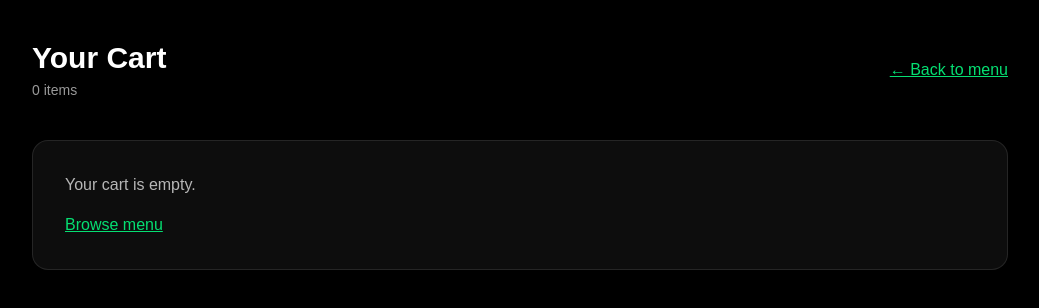
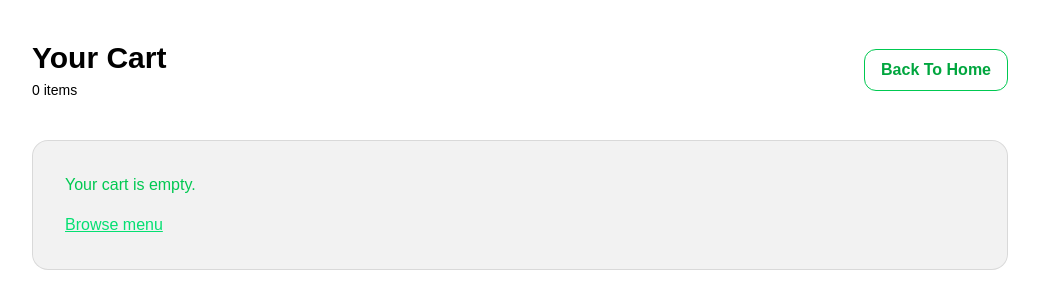
Before and after one commit to Hasara-410/Restaurant, a Next.js app: page /cart in a window 1280 px wide. Shown: the top 308 px of the page, without its empty margins (120-1159 px from the left). Built offline with nearby package versions, Linux system fonts and the light colour scheme.

Commit message:
update checkout page

```diff
--- a/app/cart/page.tsx
+++ b/app/cart/page.tsx
@@ -27,24 +27,27 @@
   };
 
   return (
-    <div className="min-h-screen bg-black text-white">
+    <div className="min-h-screen bg-white text-black">
       <div className="max-w-5xl mx-auto px-6 py-10">
         {/* Header */}
         <div className="flex items-center justify-between">
           <div>
             <h1 className="text-3xl font-bold">Your Cart</h1>
-            <p className="text-white/60 text-sm mt-1">{count} items</p>
+            <p className="text-blakc/60 text-sm mt-1">{count} items</p>
           </div>
 
-          <Link href="/" className="text-green-400 underline">
-            ← Back to menu
-          </Link>
+          <Link
+          href="/"
+          className="inline-flex items-center rounded-xl border border-green-500 px-4 py-2 font-semibold text-green-600 hover:bg-green-500 hover:text-white transition"
+        >
+        Back To Home
+        </Link>
         </div>
 
         {/* Empty */}
         {items.length === 0 ? (
-          <div className="mt-10 rounded-2xl border border-white/10 bg-white/5 p-8">
-            <p className="text-white/70">Your cart is empty.</p>
+          <div className="mt-10 rounded-2xl border border-black/10 bg-black/5 p-8">
+            <p className="text-green-500">Your cart is empty.</p>
             <Link href="/" className="inline-block mt-4 text-green-400 underline">
               Browse menu
             </Link>
@@ -56,7 +59,7 @@
               {items.map((it) => (
                 <div
                   key={it.id}
-                  className="flex flex-col sm:flex-row sm:items-center gap-4 rounded-2xl bg-white/5 border border-white/10 p-4"
+                  className="flex flex-col sm:flex-row sm:items-center gap-4 rounded-2xl bg-black/5 border border-black/10 p-4"
                 >
                   <img
                     src={it.image}
@@ -66,7 +69,7 @@
 
                   <div className="flex-1">
                     <p className="font-semibold text-lg">{it.name}</p>
-                    <p className="text-white/60 text-sm">
+                    <p className="text-black/60 text-sm">
                       ${it.price.toFixed(2)} each
                     </p>
                   </div>
@@ -75,7 +78,7 @@
                   <div className="flex items-center gap-3">
                     <button
                       onClick={() => decQty(it.id)}
-                      className="h-10 w-10 rounded-xl border border-white/20 hover:bg-white/10"
+                      className="h-10 w-10 rounded-xl border border-black/20 hover:bg-black/10"
                     >
                       −
                     </button>
@@ -91,7 +94,7 @@
                           1
                         )
                       }
-                      className="h-10 w-10 rounded-xl border border-white/20 hover:bg-white/10"
+                      className="h-10 w-10 rounded-xl border border-black/20 hover:bg-black/10"
                     >
                       +
                     </button>
@@ -105,7 +108,7 @@
                   {/* Remove */}
                   <button
                     onClick={() => removeItem(it.id)}
-                    className="rounded-xl border border-white/20 px-4 py-2 hover:bg-white/10"
+                    className="rounded-xl border border-black/20 px-4 py-2 hover:bg-black/10"
                   >
                     Remove
                   </button>
@@ -114,7 +117,7 @@
             </div>
 
             {/* Summary */}
-            <div className="mt-10 rounded-2xl border border-white/10 bg-white/5 p-6 flex flex-col sm:flex-row sm:items-center sm:justify-between gap-4">
+            <div className="mt-10 rounded-2xl border border-black/10 bg-black/5 p-6 flex flex-col sm:flex-row sm:items-center sm:justify-between gap-4">
               <p className="text-xl font-bold">
                 Total: <span className="text-green-400">${total.toFixed(2)}</span>
               </p>
@@ -122,14 +125,14 @@
               <div className="flex gap-3">
                 <button
                   onClick={clearCart}
-                  className="rounded-xl border border-white/20 px-5 py-3 hover:bg-white/10"
+                  className="rounded-xl border border-black/20 px-5 py-3 hover:bg-black/10"
                 >
                   Clear Cart
                 </button>
 
                 <button
                   onClick={() => alert("Checkout demo ✅ (no payment in test)")}
-                  className="rounded-xl bg-white text-black px-6 py-3 font-semibold hover:opacity-90"
+                  className="rounded-xl bg-black text-white px-6 py-3 font-semibold hover:opacity-90"
                 >
                   Checkout
                 </button>
```
